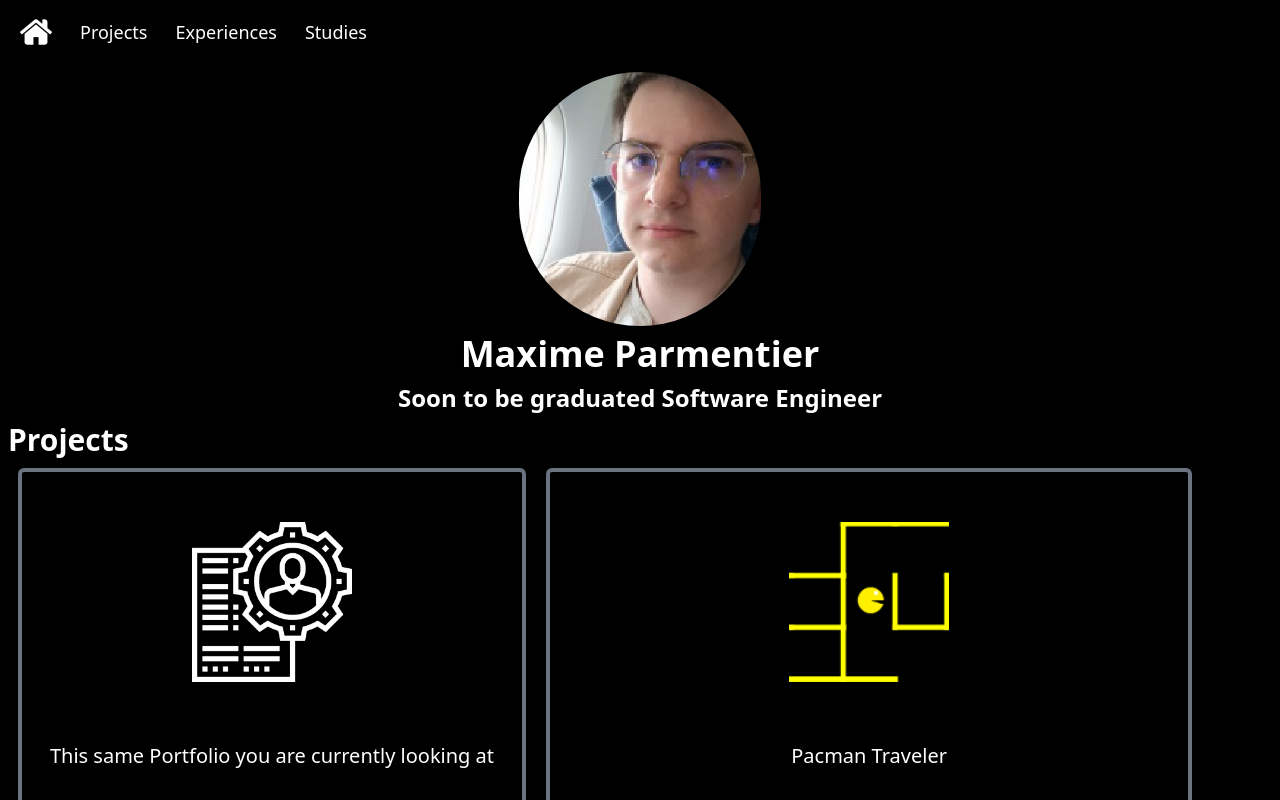
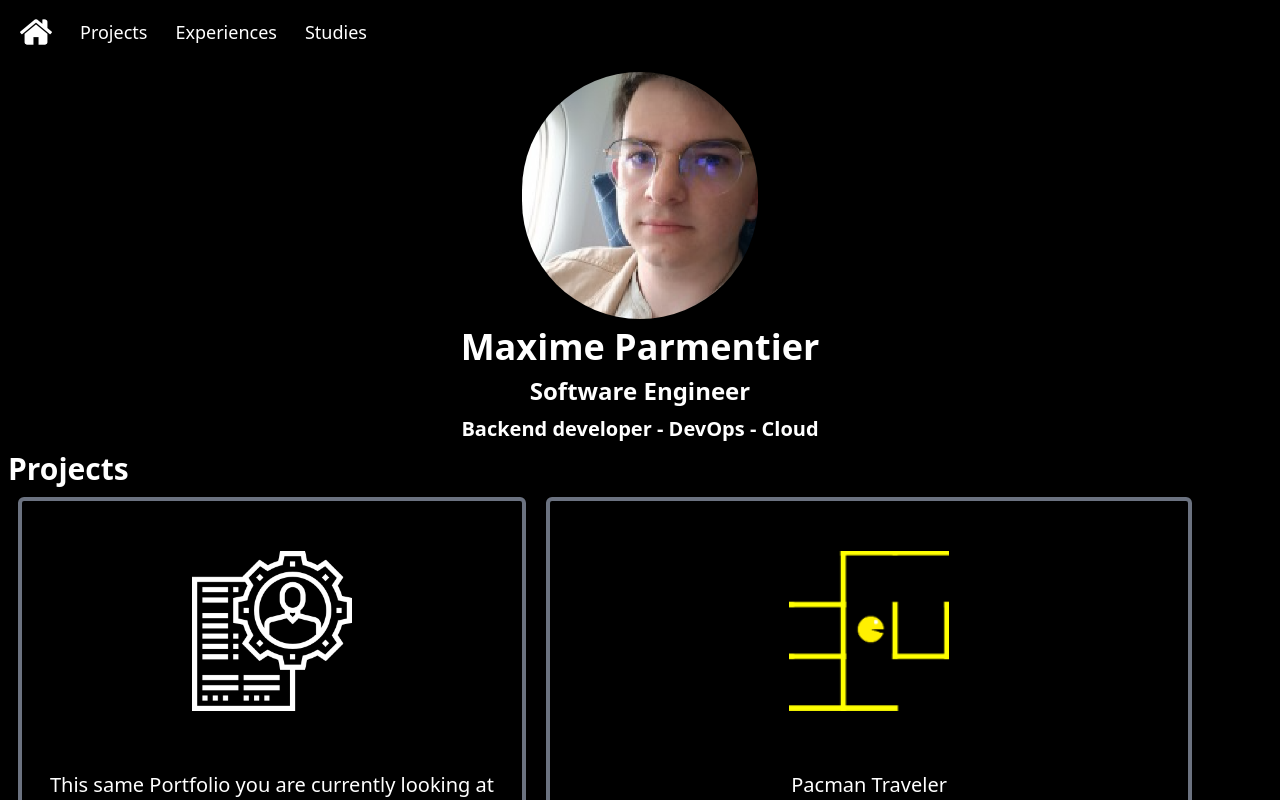
Before and after one commit to Deffohn/portfolio-website, a Next.js app in the folder frontend/: page / in a window 1280 px wide. Shown: the top 800 px of the page. Built offline with nearby package versions, Linux system fonts and the light colour scheme.

Commit message:
🐛 project urls and profile info

```diff
--- a/frontend/components/Profile.tsx
+++ b/frontend/components/Profile.tsx
@@ -13,7 +13,8 @@ const Profile: React.FC = () => {
           height={200}
         />
         <h1 className='text-4xl font-bold text-center'>Maxime Parmentier</h1>
-        <h2 className='text-2xl font-bold '>Soon to be graduated Software Engineer</h2>
+        <h2 className='text-2xl font-bold '>Software Engineer</h2>
+        <h3 className='text-xl font-bold '>Backend developer - DevOps - Cloud</h3>
       </div>
     </div>
   )
--- a/frontend/components/Projects.tsx
+++ b/frontend/components/Projects.tsx
@@ -148,11 +148,11 @@ const Projects: React.FC = () => {
       ],
       projectLinks: [
         {
-          link: "https://maxime-parmentier.com",
+          link: getBaseUrl(),
           linkName: "Project Website",
         },
         {
-          link: getBaseUrl(),
+          link: "https://github.com/Deffohn/portfolio-website",
           linkName: "Github Repository",
           illustrationPath: "github.png"
         },
@@ -177,7 +177,7 @@ const Projects: React.FC = () => {
           linkName: "Pacman Traveler Website",
         },
         {
-          link: "https://github.com/Deffohn/portfolio-website",
+          link: "https://github.com/Deffohn/portfolio-website/tree/main/frontend/app/pacman-traveler",
           linkName: "Github Repository path",
           illustrationPath: "github.png"
         },
```
